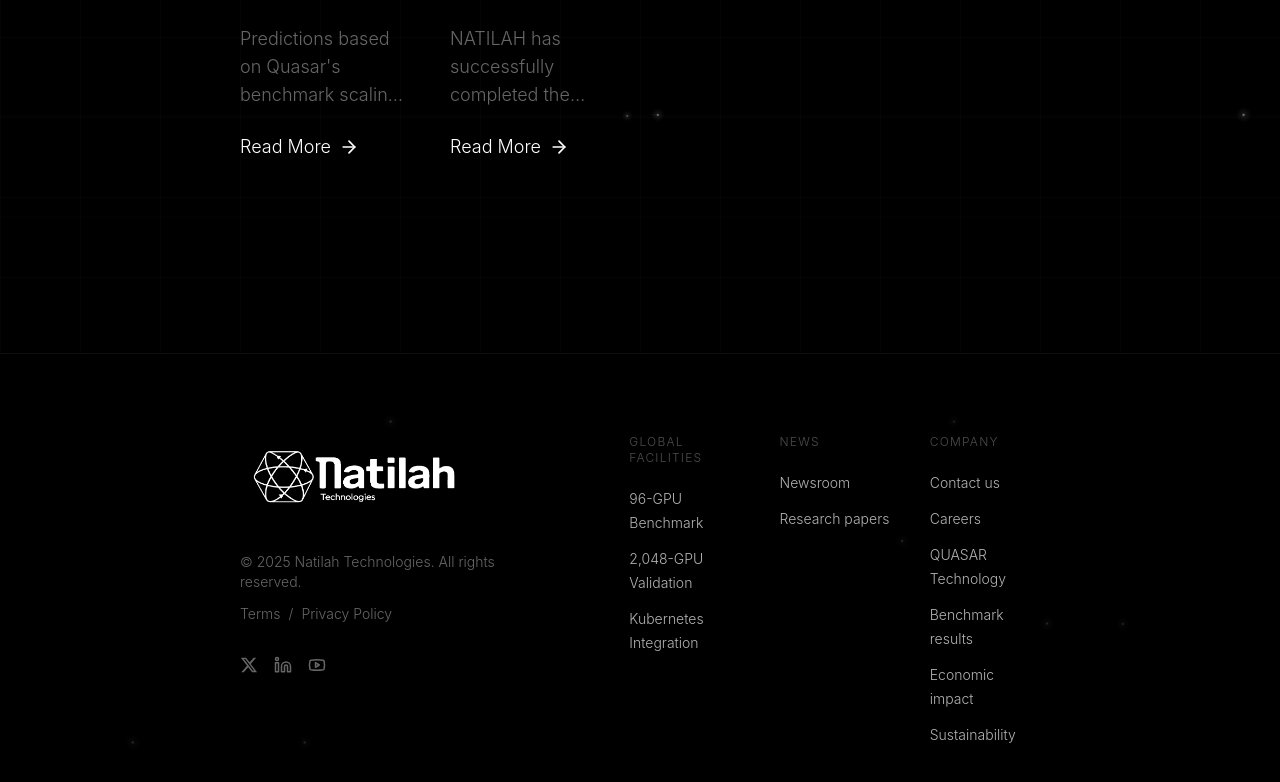
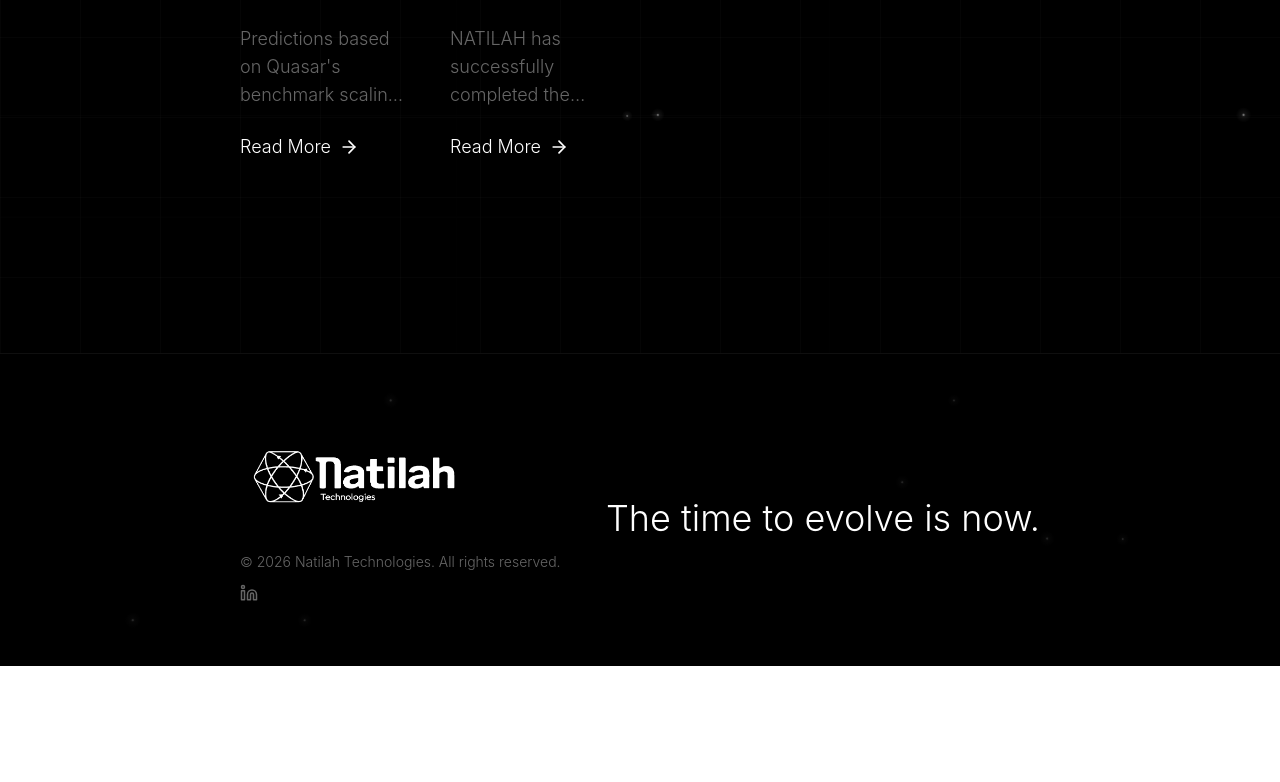
Before and after one commit to machimilah/natilah, a React (Create React App) app in the folder frontend/: page / in a window 1280 px wide. Shown: the part 3783-4565 px from the top of the page. After the commit the page ends 4449 px from the top, so only its background shows below. Built offline with nearby package versions, Linux system fonts and the light colour scheme; no server answers; the database is empty.

Commit message:
Footer update

```diff
--- a/frontend/src/App.css
+++ b/frontend/src/App.css
@@ -10,22 +10,26 @@ html {
   scroll-behavior: smooth;
 }
 
-/* Custom scrollbar */
+/* Hide scrollbar */
 ::-webkit-scrollbar {
-  width: 6px;
+  width: 0;
 }
 
 ::-webkit-scrollbar-track {
-  background: #0f0f10;
+  background: transparent;
 }
 
 ::-webkit-scrollbar-thumb {
-  background: rgba(255, 255, 255, 0.15);
-  border-radius: 3px;
+  background: transparent;
 }
 
 ::-webkit-scrollbar-thumb:hover {
-  background: rgba(255, 255, 255, 0.25);
+  background: transparent;
+}
+
+/* Firefox scrollbar hide */
+* {
+  scrollbar-width: none;
 }
 
 /* Line clamp utility */
--- a/frontend/src/components/Footer.jsx
+++ b/frontend/src/components/Footer.jsx
@@ -1,22 +1,16 @@
 import React from 'react';
 import { Link } from 'react-router-dom';
-import { Linkedin, Youtube } from 'lucide-react';
+import { Linkedin } from 'lucide-react';
 import QuantumBackground from './QuantumBackground';
-
-const XIcon = () => (
-  <svg viewBox="0 0 24 24" width="18" height="18" fill="currentColor">
-    <path d="M18.244 2.25h3.308l-7.227 8.26 8.502 11.24H16.17l-5.214-6.817L4.99 21.75H1.68l7.73-8.835L1.254 2.25H8.08l4.713 6.231zm-1.161 17.52h1.833L7.084 4.126H5.117z" />
-  </svg>
-);
 
 const Footer = ({ data }) => {
   return (
     <footer className="relative bg-black pt-20 pb-16 border-t border-white/[0.06] overflow-hidden">
       <QuantumBackground particleCount={8} connectDistance={120} speed={0.15} opacity={0.08} colorScheme="white" />
       <div className="relative z-10 w-full lg:max-w-[70%] lg:mx-auto px-6 md:px-12">
-        <div className="flex flex-col lg:flex-row gap-16 lg:gap-24">
-          {/* Left: Logo + Copyright */}
-          <div className="lg:w-5/12">
+        <div className="flex flex-col lg:flex-row items-start lg:items-center justify-between">
+          {/* Left: Logo + Copyright + Social */}
+          <div>
             <Link
               to="/"
               className="inline-block mb-8 hover:opacity-80 transition-opacity duration-300"
@@ -28,52 +22,16 @@ const Footer = ({ data }) => {
               />
             </Link>
             <p className="text-white/40 text-sm font-light mb-3">
-              &copy; 2025 Natilah Technologies. All rights reserved.
+              &copy; 2026 Natilah Technologies. All rights reserved.
             </p>
-            <div className="flex items-center gap-2 text-white/40 text-sm font-light mb-8">
-              <a href="#" className="hover:text-white transition-colors duration-300">Terms</a>
-              <span>/</span>
-              <a href="#" className="hover:text-white transition-colors duration-300">Privacy Policy</a>
-            </div>
             <div className="flex items-center gap-4">
-              <a href="#" className="text-white/40 hover:text-white transition-colors duration-300" aria-label="X (Twitter)"><XIcon /></a>
-              <a href="#" className="text-white/40 hover:text-white transition-colors duration-300" aria-label="LinkedIn"><Linkedin size={18} /></a>
-              <a href="#" className="text-white/40 hover:text-white transition-colors duration-300" aria-label="YouTube"><Youtube size={18} /></a>
+              <a href="https://www.linkedin.com/company/natilahpi/" target="_blank" rel="noopener noreferrer" className="text-white/40 hover:text-white transition-colors duration-300" aria-label="LinkedIn"><Linkedin size={18} /></a>
             </div>
           </div>
 
-          {/* Right: Link Columns */}
-          <div className="lg:w-7/12 grid grid-cols-2 md:grid-cols-3 gap-10">
-            <div>
-              <h4 className="text-white/30 text-xs font-light tracking-widest uppercase mb-5">Global Facilities</h4>
-              <ul className="space-y-3">
-                {data.globalFacilities.map((item) => (
-                  <li key={item.label}>
-                    <Link to={item.href} className="text-white/70 text-sm font-light hover:text-white transition-colors duration-300">{item.label}</Link>
-                  </li>
-                ))}
-              </ul>
-            </div>
-            <div>
-              <h4 className="text-white/30 text-xs font-light tracking-widest uppercase mb-5">News</h4>
-              <ul className="space-y-3">
-                {data.news.map((item) => (
-                  <li key={item.label}>
-                    <Link to={item.href} className="text-white/70 text-sm font-light hover:text-white transition-colors duration-300">{item.label}</Link>
-                  </li>
-                ))}
-              </ul>
-            </div>
-            <div>
-              <h4 className="text-white/30 text-xs font-light tracking-widest uppercase mb-5">Company</h4>
-              <ul className="space-y-3">
-                {data.company.map((item) => (
-                  <li key={item.label}>
-                    <Link to={item.href} className="text-white/70 text-sm font-light hover:text-white transition-colors duration-300">{item.label}</Link>
-                  </li>
-                ))}
-              </ul>
-            </div>
+          {/* Right: Phrase */}
+          <div className="mt-12 lg:mt-0">
+            <p className="text-white text-3xl lg:text-4xl font-light">The time to evolve is now.</p>
           </div>
         </div>
       </div>
```
